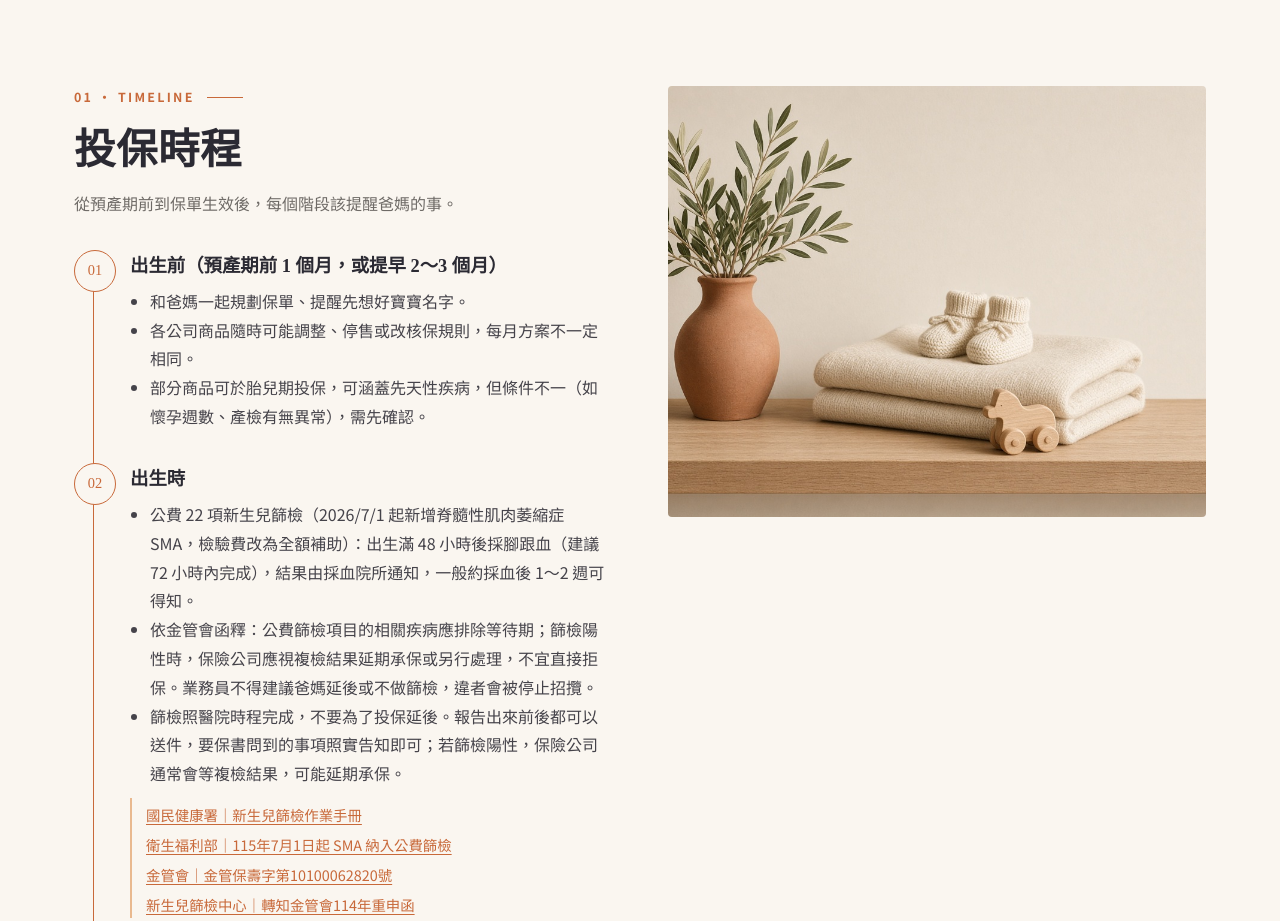
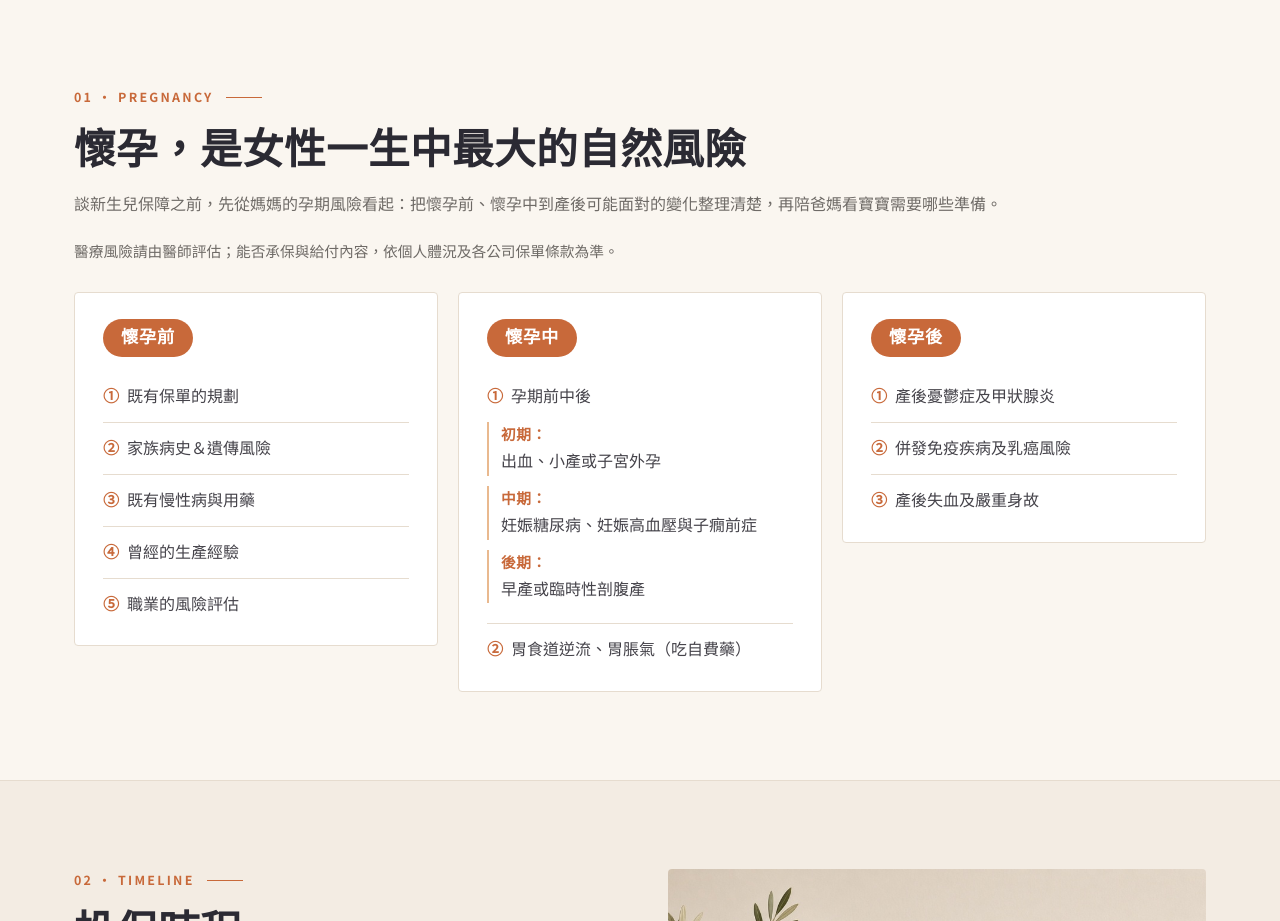
Before and after one commit to dashin-team/newborn-insurance-guide, a plain HTML site: page index.html in a window 1280 px wide. Shown: the part 794-1715 px from the top of the page. Drawn offline with Linux system fonts and the light colour scheme.

Commit message:
Add a pregnancy-risk section before the newborn timeline. (#3)
Open the playbook with the mother's before, during, and after pregnancy risks, and renumber the following sections so the navigation stays in order.

Co-authored-by: Cursor Agent <cursoragent@cursor.com>
Co-authored-by: dashin-team <dashin-team@users.noreply.github.com>

```diff
--- a/index.html
+++ b/index.html
@@ -82,6 +82,16 @@ section.band{background:var(--acc);color:#fff;border:0}
 .trans{list-style:none;margin-top:20px}.trans li{padding:14px 0;border-top:1px solid rgba(255,255,255,.3)}
 footer{padding:48px 0;font-size:.85rem;color:var(--mute)}
 footer .wrap{display:flex;justify-content:space-between;gap:16px;flex-wrap:wrap;align-items:center}
+.stage h3{display:flex;width:max-content;align-items:center;background:var(--acc);color:#fff;border-radius:999px;padding:7px 18px;font-size:1.08rem;line-height:1.4;margin-bottom:14px;letter-spacing:.04em}
+#pregnancy .grid3{align-items:start}
+.stage ol{list-style:none;padding:0;margin:0}
+.stage>ol>li{padding:10px 0;border-bottom:1px solid var(--line);color:#45434a}
+.stage>ol>li:last-child{border-bottom:0;padding-bottom:0}
+.stage .n{color:var(--acc);font-family:"Noto Serif TC",serif;font-weight:700;margin-right:8px}
+.stage .tri{list-style:none;margin:10px 0 2px;padding:0}
+.stage .tri li{display:flex;flex-direction:column;gap:1px;margin:0 0 10px;padding:0 0 2px 12px;border-left:2px solid var(--acc2);border-bottom:0;line-height:1.65}
+.stage .tri b{display:block;color:var(--acc);font-weight:700;font-size:.92rem;letter-spacing:.04em;white-space:nowrap}
+.fine{color:var(--mute);font-size:.92rem;margin:-12px 0 28px}
 @media(max-width:860px){
  .hero{grid-template-columns:1fr}.hero .img{min-height:300px;order:-1}.hero .txt{padding:44px 24px 52px}
  .split,.grid2,.grid3{grid-template-columns:1fr;gap:20px}.split{gap:32px}.media{position:static;aspect-ratio:16/10}
@@ -92,17 +102,49 @@ footer .wrap{display:flex;justify-content:space-between;gap:16px;flex-wrap:wrap;
 }
 </style>
 </head><body>
-<nav><div class="wrap"><a class="logo" href="#top" style="color:inherit;text-decoration:none"><i></i>教戰手冊</a><ul><li><a href="#timeline">投保時程</a></li><li><a href="#docs">準備文件</a></li><li><a href="#plans">險種規劃</a></li><li><a href="#order">建議投保順序</a></li><li><a href="#talk">溝通重點</a></li><li><a href="#faq">客戶問題</a></li><li><a href="#chat">聊天指南</a></li><li><a href="#todo">待產待辦</a></li></ul></div></nav>
+<nav><div class="wrap"><a class="logo" href="#top" style="color:inherit;text-decoration:none"><i></i>教戰手冊</a><ul><li><a href="#pregnancy">孕期風險</a></li><li><a href="#timeline">投保時程</a></li><li><a href="#docs">準備文件</a></li><li><a href="#plans">險種規劃</a></li><li><a href="#order">建議投保順序</a></li><li><a href="#talk">溝通重點</a></li><li><a href="#faq">客戶問題</a></li><li><a href="#chat">聊天指南</a></li><li><a href="#todo">待產待辦</a></li></ul></div></nav>
 <header class="hero" id="top"><div class="txt"><div class="eyebrow">Newborn Insurance Playbook</div>
 <h1>新生兒<br>投保<em>教戰</em>手冊</h1>
 <p>協助新手爸媽規劃寶寶保障的重點整理與溝通要點。<br>原則：溫和、專業、不推銷，保險是工具。</p>
-<a class="pill" href="#timeline">開始閱讀 →</a></div><div class="img"></div></header>
+<a class="pill" href="#pregnancy">開始閱讀 →</a></div><div class="img"></div></header>
 <div class="stats wrap" style="padding:0">
 <div class="stat"><span class="big">01</span><b>22<small>項</small></b><span>公費篩檢</span></div>
 <div class="stat"><span class="big">02</span><b>10<small>天</small></b><span>業界常稱黃金投保期</span></div>
 <div class="stat"><span class="big">03</span><b>37週<small>／2,500g</small></b><span>常見投保條件（依各公司核保）</span></div></div>
 <main>
-<section id="timeline"><div class="wrap split"><div><div class="eyebrow">01 · Timeline</div><h2>投保時程</h2><p class=lead>從預產期前到保單生效後，每個階段該提醒爸媽的事。</p>
+<section id="pregnancy"><div class="wrap">
+<div class="eyebrow">01 · Pregnancy</div>
+<h2>懷孕，是女性一生中最大的自然風險</h2>
+<p class="lead">談新生兒保障之前，先從媽媽的孕期風險看起：把懷孕前、懷孕中到產後可能面對的變化整理清楚，再陪爸媽看寶寶需要哪些準備。</p>
+<p class="fine">醫療風險請由醫師評估；能否承保與給付內容，依個人體況及各公司保單條款為準。</p>
+<div class="grid3">
+<div class="card stage"><h3>懷孕前</h3>
+<ol>
+<li><span class="n">①</span>既有保單的規劃</li>
+<li><span class="n">②</span>家族病史＆遺傳風險</li>
+<li><span class="n">③</span>既有慢性病與用藥</li>
+<li><span class="n">④</span>曾經的生產經驗</li>
+<li><span class="n">⑤</span>職業的風險評估</li>
+</ol></div>
+<div class="card stage"><h3>懷孕中</h3>
+<ol>
+<li><span class="n">①</span>孕期前中後
+<ul class="tri">
+<li><b>初期：</b>出血、小產或子宮外孕</li>
+<li><b>中期：</b>妊娠糖尿病、妊娠高血壓與子癇前症</li>
+<li><b>後期：</b>早產或臨時性剖腹產</li>
+</ul></li>
+<li><span class="n">②</span>胃食道逆流、胃脹氣（吃自費藥）</li>
+</ol></div>
+<div class="card stage"><h3>懷孕後</h3>
+<ol>
+<li><span class="n">①</span>產後憂鬱症及甲狀腺炎</li>
+<li><span class="n">②</span>併發免疫疾病及乳癌風險</li>
+<li><span class="n">③</span>產後失血及嚴重身故</li>
+</ol></div>
+</div>
+</div></section>
+<section id="timeline"><div class="wrap split"><div><div class="eyebrow">02 · Timeline</div><h2>投保時程</h2><p class=lead>從預產期前到保單生效後，每個階段該提醒爸媽的事。</p>
 <div class="timeline">
 <div class="step" data-n="1"><b>出生前（預產期前 1 個月，或提早 2～3 個月）</b>
 <ul><li>和爸媽一起規劃保單、提醒先想好寶寶名字。</li>
@@ -127,7 +169,7 @@ footer .wrap{display:flex;justify-content:space-between;gap:16px;flex-wrap:wrap;
 <li>自費檢查若發現卵圓孔未閉合等狀況，可能被延期或除外，條件依各公司核保。檢查時機請依醫師建議，業務員不建議為了投保延後檢查。</li></ul></div>
 </div>
 <div class="note">提醒爸媽趁寶寶健康、尚無就醫紀錄時盡早規劃，既往症或先天異常可能被除外或拒保。</div>
-</div><div class="media" style="background-image:url(img/nursery-shelf.jpg)"></div></div></section><section id="docs"><div class="wrap split rev"><div><div class="eyebrow">02 · Documents</div><h2>投保準備文件</h2>
+</div><div class="media" style="background-image:url(img/nursery-shelf.jpg)"></div></div></section><section id="docs"><div class="wrap split rev"><div><div class="eyebrow">03 · Documents</div><h2>投保準備文件</h2>
 <small class="hint">（以各公司要求為準）</small>
 <ul class="docs">
 <li>寶寶戶籍資料或出生證明</li>
@@ -135,7 +177,7 @@ footer .wrap{display:flex;justify-content:space-between;gap:16px;flex-wrap:wrap;
 <li>兒童健康手冊／出生健康狀況資料（供據實告知）</li>
 <li>扣款帳戶或信用卡</li>
 </ul>
-</div><div class="media" style="background-image:url(img/nursery-crib.jpg)"></div></div></section><section id="plans"><div class="wrap"><div class="eyebrow">03 · Coverage</div><h2>險種規劃與業界常見建議額度</h2>
+</div><div class="media" style="background-image:url(img/nursery-crib.jpg)"></div></div></section><section id="plans"><div class="wrap"><div class="eyebrow">04 · Coverage</div><h2>險種規劃與業界常見建議額度</h2>
 <small class="hint">以下額度為業界常見建議，非公司標準，請依家庭預算與需求調整。</small>
 <div class="grid2"><div class="card"> <h3>醫療險</h3>
 <p><span class="lbl">為了解決</span>高額自費、單人房選擇權、父母請假的薪資損失。</p>
@@ -154,14 +196,14 @@ footer .wrap{display:flex;justify-content:space-between;gap:16px;flex-wrap:wrap;
 <p><span class="lbl g">建議</span>一次金至少 100 萬；重大傷病優先於重大疾病、特定傷病（依預算與條款比較）。</p><div class="src"><a class="out" href="https://www.nhi.gov.tw/ch/cp-6086-caf5f-2957-1.html" target="_blank" rel="noopener noreferrer">中央健康保險署｜重大傷病項目</a><a class="out" href="https://www.nhi.gov.tw/ch/dl-74911-9ea79f859a24431497ef0304ce4b7981-1.pdf" target="_blank" rel="noopener noreferrer">中央健康保險署｜重大傷病項目附表一</a></div></div>
 <div class="card"> <h3>失能／長照險</h3>
 <p><span class="lbl g">建議</span>可規劃一次金百萬以上。</p></div>
-</div></div></section><section id="order"><div class="wrap split rev"><div><div class="eyebrow">04 · Priority</div><h2>建議投保順序</h2>
+</div></div></section><section id="order"><div class="wrap split rev"><div><div class="eyebrow">05 · Priority</div><h2>建議投保順序</h2>
 <div class="timeline">
 <div class="step" data-n="1"><b>醫療</b>實支實付／住院日額，寶寶最常用到。</div>
 <div class="step" data-n="2"><b>意外</b>含意外醫療、意外失能。</div>
 <div class="step" data-n="3"><b>癌症／重大傷病</b></div>
 <div class="step" data-n="4"><b>失能長照／其他視預算</b>如教育金規劃。</div>
 </div>
-</div><div class="media" style="background-image:url(img/nursery-shelf.jpg)"></div></div></section><section id="talk"><div class="wrap"><div class="eyebrow">05 · Key Points</div><h2>溝通重點</h2><div class="grid2">
+</div><div class="media" style="background-image:url(img/nursery-shelf.jpg)"></div></div></section><section id="talk"><div class="wrap"><div class="eyebrow">06 · Key Points</div><h2>溝通重點</h2><div class="grid2">
 <div class="card"> <h3>壽險不是寶寶的優先項目</h3>
 <p>依保險法第107條（傷害保險依第135條準用），未滿 15 歲身故只能在喪葬費用限額內給付，目前所有保單合計上限 69 萬元，其餘死亡給付滿 15 歲才生效。醫療、健康保險不受此限，說明時將重點放在醫療、意外、癌症／重大傷病。</p><div class="src"><a class="out" href="https://law.moj.gov.tw/LawClass/LawSingle.aspx?pcode=G0390002&amp;flno=107" target="_blank" rel="noopener noreferrer">全國法規資料庫｜保險法第107條</a><a class="out" href="https://www.fsc.gov.tw/ch/home.jsp?dataserno=202604020002&amp;dtable=News&amp;id=2&amp;mcustomize=news_view.jsp&amp;parentpath=0" target="_blank" rel="noopener noreferrer">金管會｜115年4月4日新聞稿</a><a class="out" href="https://www.mof.gov.tw/singlehtml/384fb3077bb349ea973e7fc6f13b6974?cntId=f2a148bdd1614850be9fa56df8cc9d5c" target="_blank" rel="noopener noreferrer">財政部｜115年度遺產稅喪葬費扣除額</a></div></div>
 <div class="card"> <h3>健康告知務必據實</h3>
@@ -171,7 +213,7 @@ footer .wrap{display:flex;justify-content:space-between;gap:16px;flex-wrap:wrap;
 <div class="card"> <h3>不必一次到位</h3>
 <p>保單可隨成長階段調整：幼兒園、小學意外風險較高，中學通勤與運動也要注意。</p></div>
 </div><div class="note">話術小技巧：如果有申請到育兒津貼，也可以把它當作寶寶保費的預算來源之一。</div>
-</div></section><section id="faq"><div class="wrap"><div class="eyebrow">06 · FAQ</div><h2>常見客戶問題與回應話術</h2><div class="grid2">
+</div></section><section id="faq"><div class="wrap"><div class="eyebrow">07 · FAQ</div><h2>常見客戶問題與回應話術</h2><div class="grid2">
 <div class="card qa"><p class="q">寶寶這麼小，需要保嗎？</p>
 <p class="a">「寶寶小時候比較容易感冒、發燒或需要住院觀察，趁現在健康時規劃，通常比較容易投保。當然還是看家裡的需求和預算，我們可以先從最基本的開始了解。」</p></div>
 <div class="card qa"><p class="q">為什麼不先買壽險？</p>
@@ -180,7 +222,7 @@ footer .wrap{display:flex;justify-content:space-between;gap:16px;flex-wrap:wrap;
 <p class="a">「健保是很好的基本保障，商業保險是補充，例如健保不給付的自費項目或住院期間的開銷。可以先看看家裡的狀況，再決定需要補多少。」</p></div>
 <div class="card qa"><p class="q">出生時有黃疸或住過保溫箱，還能保嗎？</p>
 <p class="a">「不一定不能保，最重要的是據實告知，由保險公司核保評估，結果可能是正常承保，也可能延期、除外或加費。我會陪您一起把資料準備清楚。」</p></div>
-</div></div></section><section id="chat"><div class="wrap"><div class="eyebrow">07 · Conversation</div><h2>跟新手爸媽聊天指南</h2><div class="grid1">
+</div></div></section><section id="chat"><div class="wrap"><div class="eyebrow">08 · Conversation</div><h2>跟新手爸媽聊天指南</h2><div class="grid1">
 <div class="card"> <h3>聊天注意事項</h3>
 <ul>
 <li>先關心媽媽與寶寶的狀況，不要一開口就談保單。</li>
@@ -210,7 +252,7 @@ footer .wrap{display:flex;justify-content:space-between;gap:16px;flex-wrap:wrap;
 <li>聊育兒津貼 →「如果有申請到育兒津貼，也可以把它當作寶寶保費的預算來源之一。」</li>
 <li>聊教育基金／家庭理財 →「在規劃寶寶的同時，也可以順便看看爸媽自己的保障夠不夠。」</li>
 </ul></div><div class="media"></div></div></section>
-<section id="todo"><div class="wrap"><div class="eyebrow">08 · Checklist</div><h2>待產與出生後待辦</h2>
+<section id="todo"><div class="wrap"><div class="eyebrow">09 · Checklist</div><h2>待產與出生後待辦</h2>
 <p class="lead">陪爸媽把待產、出院和出生後要辦的事整理成清單。保障怎麼談，仍用前面的投保章節。各項給付能否申請、金額多少，以主管機關和戶籍地當時的規定為準。</p>
 <div class="grid2">
 <div class="card"><h3>待產包與證件</h3>
```
